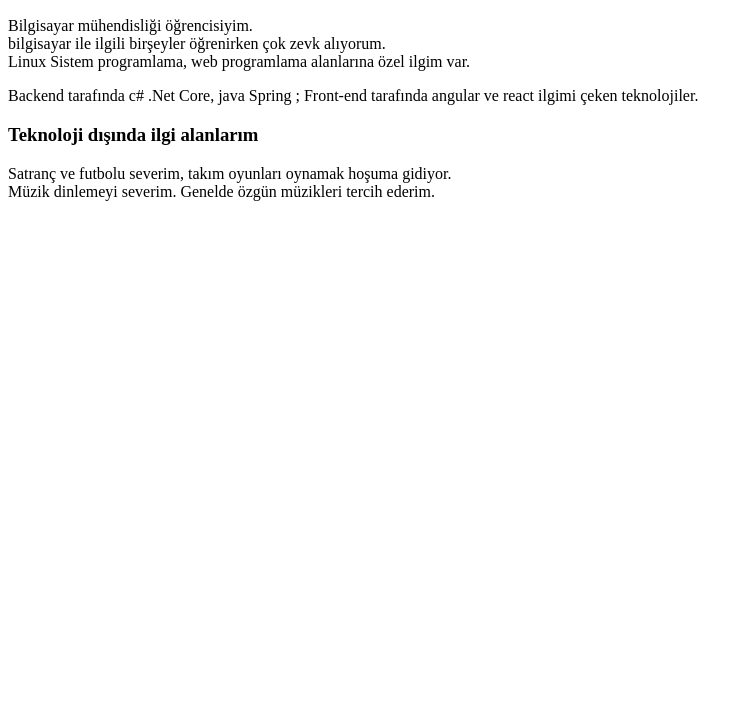
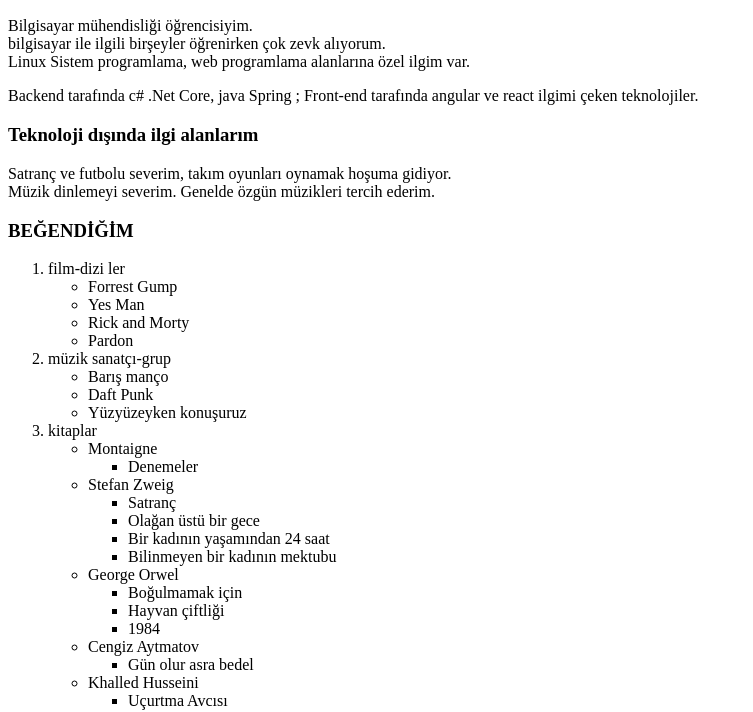
Before and after one commit to MustafaCelal/Patika.dev_Front-End, a plain HTML site: page index.html in a window 1280 px wide. Shown: the part 96-808 px from the top of the page, without its empty margins (0-753 px from the left). Drawn offline with Linux system fonts and the light colour scheme.

Commit message:
odev2 yapıldı

```diff
--- a/index.html
+++ b/index.html
@@ -22,6 +22,56 @@
 	Müzik dinlemeyi severim. Genelde özgün müzikleri tercih ederim.
 </p>
 
+<h3>BEĞENDİĞİM</h3>
+
+<ol>
+	<li>film-dizi ler</li>
+	<ul>
+		<li>Forrest Gump</li>
+		<li>Yes Man</li>
+		<li>Rick and Morty</li>
+		<li>Pardon</li>
+	</ul>
+	<li>müzik sanatçı-grup</li>
+	<ul>
+		<li>Barış manço</li>
+		<li>Daft Punk</li>
+		<li>Yüzyüzeyken konuşuruz</li>
+	</ul>
+	<li>kitaplar</li>
+	<ul>
+		<li>Montaigne</li>
+		<ul>
+			<li>Denemeler</li>
+		</ul>
+		<li>Stefan Zweig</li>
+		<ul>
+			<li>Satranç</li>
+			<li>Olağan üstü bir gece</li>
+			<li>Bir kadının yaşamından 24 saat</li>
+			<li>Bilinmeyen bir kadının mektubu</li>
+		</ul>
+		<li>George Orwel</li>
+		<ul>
+			<li>Boğulmamak için</li>
+			<li>Hayvan çiftliği</li>
+			<li>1984</li>
+		</ul>
+		<li>Cengiz Aytmatov</li>
+		<ul>
+			<li>Gün olur asra bedel</li>
+		</ul>
+		<li>Khalled Husseini</li>
+		<ul>
+			<li>Uçurtma Avcısı</li>
+		</ul>
+	</ul>
+
+</ol>
+
+<img src="wallpaperbetter.com_800x600.jpg" alt="rick" title="müzisyen rick">
+
+
 <!-- <h2>Geliştirdiğim projeler</h2> -->
 <!-- buraya github linklerim gelecek -->
 <!-- daha sonra eklemeler yapacağım -->
```
Also changed, not shown: wallpaperbetter.com_800x600.jpg (added).
